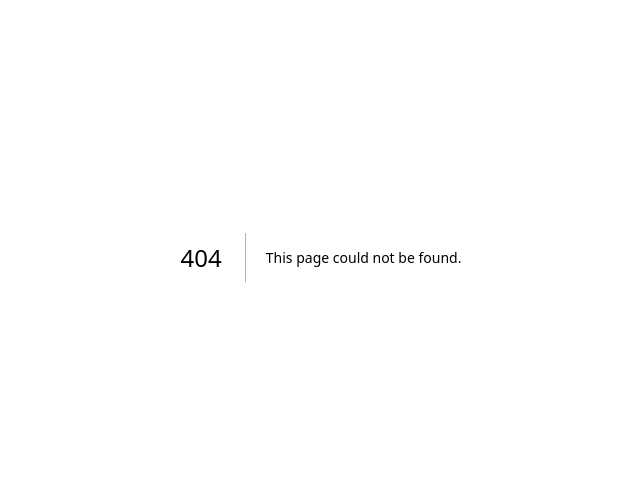
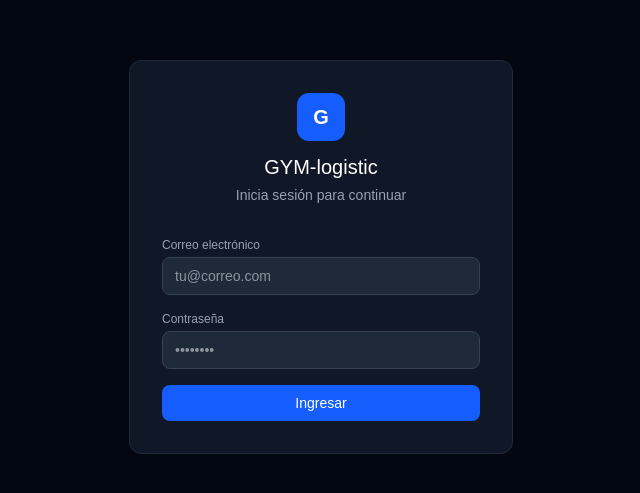
Before and after one commit to Alonso-svg/GYM-logistic, a Next.js app: page /login in a window 1280 px wide. Before the commit this address had no page. Shown: the part 143-636 px from the top of the page, without its empty margins (319-959 px from the left). Built offline with nearby package versions, Linux system fonts and the light colour scheme; no server answers.

Commit message:
estructura base y pagina login

```diff
--- a/package.json
+++ b/package.json
@@ -9,6 +9,8 @@
     "lint": "eslint"
   },
   "dependencies": {
+    "@supabase/ssr": "^0.12.0",
+    "@supabase/supabase-js": "^2.108.2",
     "next": "16.2.9",
     "react": "19.2.4",
     "react-dom": "19.2.4"
--- /dev/null
+++ b/src/app/login/page.tsx
@@ -0,0 +1,95 @@
+'use client'
+import { useState } from 'react'
+import { supabase } from '@/lib/supabase'
+import { useRouter } from 'next/navigation'
+
+export default function LoginPage() {
+  const [email, setEmail] = useState('')
+  const [password, setPassword] = useState('')
+  const [error, setError] = useState('')
+  const [loading, setLoading] = useState(false)
+  const router = useRouter()
+
+  const handleLogin = async (e: React.FormEvent) => {
+    e.preventDefault()
+    setLoading(true)
+    setError('')
+
+    const { data, error } = await supabase.auth.signInWithPassword({
+      email,
+      password,
+    })
+
+    if (error) {
+      setError('Correo o contraseña incorrectos')
+      setLoading(false)
+      return
+    }
+
+    // Verificar rol del usuario
+    const { data: usuario } = await supabase
+      .from('usuarios')
+      .select('rol')
+      .eq('id', data.user.id)
+      .single()
+
+    if (usuario?.rol === 'admin') {
+      router.push('/admin')
+    } else {
+      router.push('/cliente')
+    }
+
+    setLoading(false)
+  }
+
+  return (
+    <main className="min-h-screen bg-gray-950 flex items-center justify-center p-4">
+      <div className="w-full max-w-sm bg-gray-900 rounded-xl border border-gray-800 p-8">
+        <div className="text-center mb-8">
+          <div className="w-12 h-12 bg-blue-600 rounded-xl flex items-center justify-center mx-auto mb-3">
+            <span className="text-white text-xl font-bold">G</span>
+          </div>
+          <h1 className="text-white text-xl font-medium">GYM-logistic</h1>
+          <p className="text-gray-400 text-sm mt-1">Inicia sesión para continuar</p>
+        </div>
+
+        <form onSubmit={handleLogin} className="flex flex-col gap-4">
+          <div>
+            <label className="text-gray-400 text-xs mb-1 block">Correo electrónico</label>
+            <input
+              type="email"
+              value={email}
+              onChange={e => setEmail(e.target.value)}
+              placeholder="tu@correo.com"
+              required
+              className="w-full bg-gray-800 border border-gray-700 rounded-lg px-3 py-2 text-white text-sm focus:outline-none focus:border-blue-500"
+            />
+          </div>
+          <div>
+            <label className="text-gray-400 text-xs mb-1 block">Contraseña</label>
+            <input
+              type="password"
+              value={password}
+              onChange={e => setPassword(e.target.value)}
+              placeholder="••••••••"
+              required
+              className="w-full bg-gray-800 border border-gray-700 rounded-lg px-3 py-2 text-white text-sm focus:outline-none focus:border-blue-500"
+            />
+          </div>
+
+          {error && (
+            <p className="text-red-400 text-xs text-center">{error}</p>
+          )}
+
+          <button
+            type="submit"
+            disabled={loading}
+            className="w-full bg-blue-600 hover:bg-blue-700 text-white rounded-lg py-2 text-sm font-medium transition-colors disabled:opacity-50"
+          >
+            {loading ? 'Ingresando...' : 'Ingresar'}
+          </button>
+        </form>
+      </div>
+    </main>
+  )
+}
--- /dev/null
+++ b/src/lib/supabase.ts
@@ -0,0 +1,6 @@
+import { createClient } from '@supabase/supabase-js'
+
+const supabaseUrl = process.env.NEXT_PUBLIC_SUPABASE_URL!
+const supabaseAnonKey = process.env.NEXT_PUBLIC_SUPABASE_ANON_KEY!
+
+export const supabase = createClient(supabaseUrl, supabaseAnonKey)
```
Also changed, not shown: 1 other file (tests, documents, lock files or other folders).
